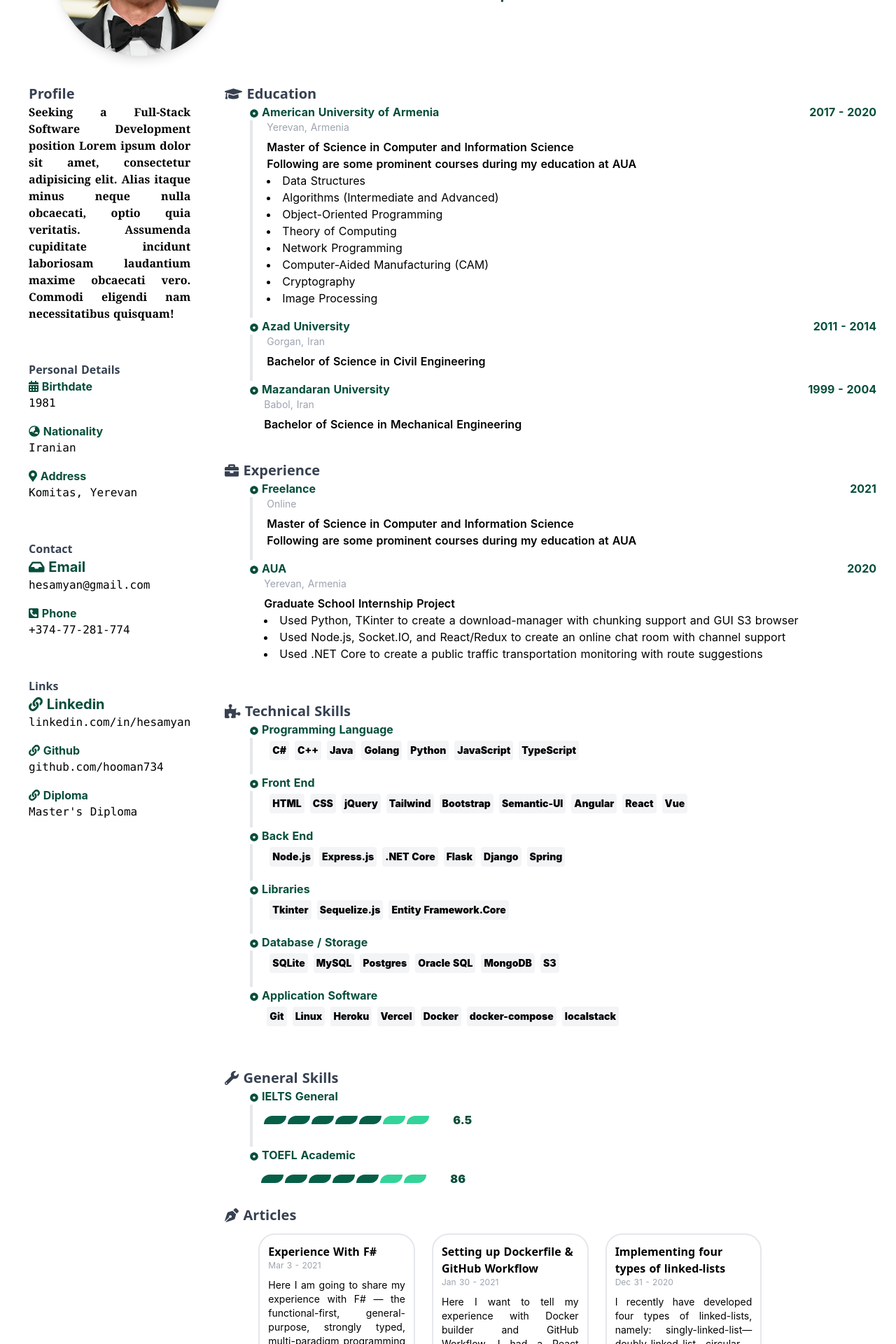
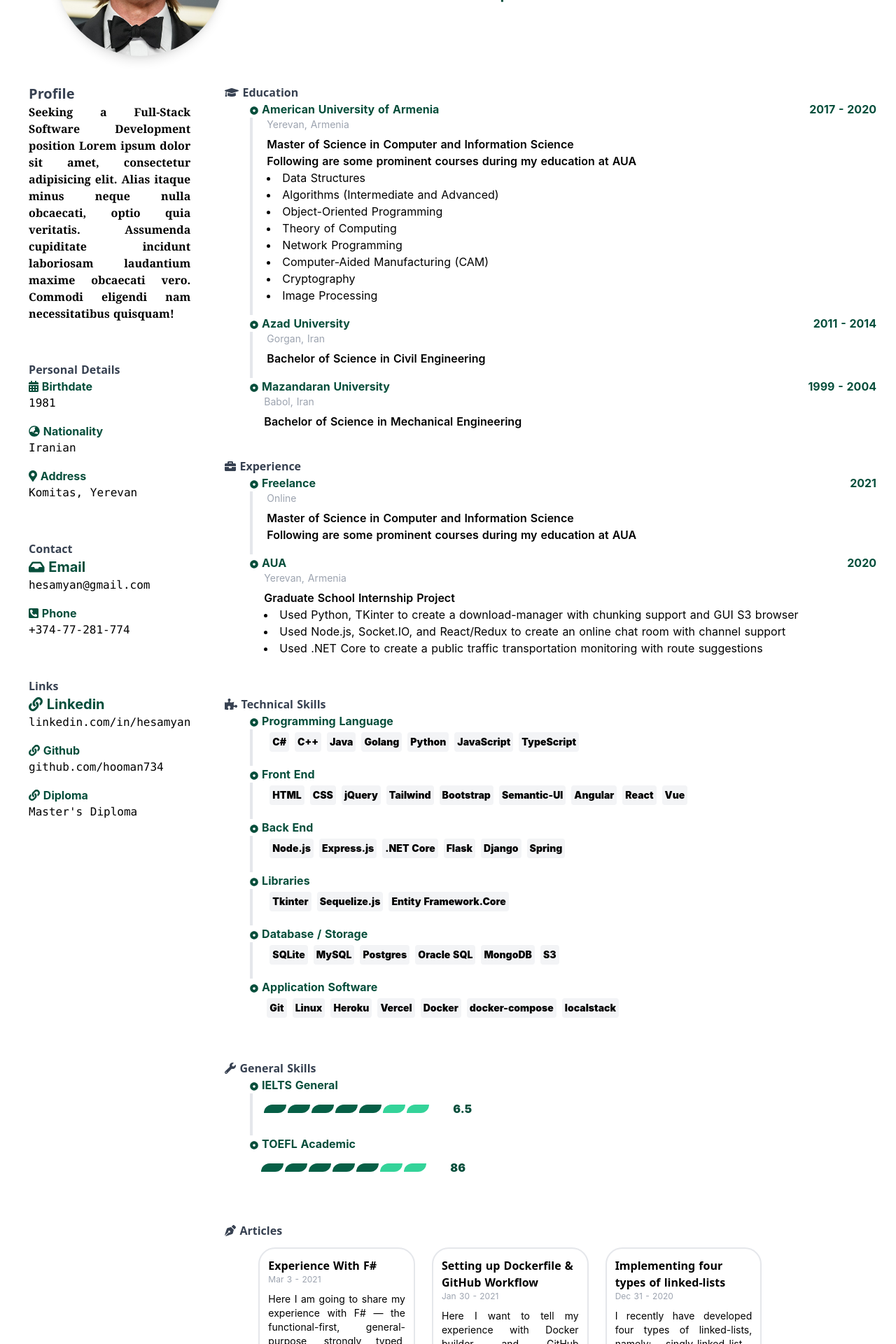
Before and after one commit to hooman734/cv-new, a Nuxt app: page / in a window 1280 px wide. Shown: the part 240-2160 px from the top of the page at 70% size. Built offline with nearby package versions, Linux system fonts and the light colour scheme.

Commit message:
some progress

```diff
--- a/components/MainPanel.vue
+++ b/components/MainPanel.vue
@@ -3,7 +3,7 @@
     <div class="flex-flex-col align-middle justify-center flex-grow">
       <!--  Education  -->
       <div>
-        <p class="font-bold text-gray-700 font-sans text-xl">
+        <p class="font-bold text-gray-700 font-sans">
           <font-awesome-icon icon="graduation-cap"/>
           Education
         </p>
@@ -57,7 +57,7 @@
       </div>
       <!--  Experience  -->
       <div class="mt-3 md:mt-10">
-        <p class="font-bold text-gray-700 font-sans text-xl">
+        <p class="font-bold text-gray-700 font-sans">
           <font-awesome-icon icon="briefcase"/>
           Experience
         </p>
@@ -95,7 +95,7 @@
         <div id="skills" class="flex flex-row flex-wrap align-baseline">
           <!--  Technical Skills  -->
           <div class="mt-3 md:mt-10">
-            <p class="font-bold text-gray-700 font-sans text-xl">
+            <p class="font-bold text-gray-700 font-sans">
               <font-awesome-icon icon="puzzle-piece"/>
               Technical Skills
             </p>
@@ -202,7 +202,7 @@
           </div>
           <!--  General Skills  -->
           <div class="mt-3 md:mt-10">
-            <p class="font-bold text-gray-700 font-sans text-xl">
+            <p class="font-bold text-gray-700 font-sans">
               <font-awesome-icon icon="wrench"/>
               General Skills
             </p>
@@ -237,9 +237,9 @@
 
         <!---->
 
-
+        <div class="mt-3 md:mt-10">
           <div id="articles" class="container">
-          <p class="font-bold text-gray-700 font-sans text-xl">
+            <p class="font-bold text-gray-700 font-sans">
               <font-awesome-icon icon="pen-nib"/>
               Articles
             </p>
@@ -276,6 +276,8 @@
 
             </div>
           </div>
+        </div>
+
 
       </div>
     </div>
```
Lines whose indentation alone changed are shown as unchanged.
